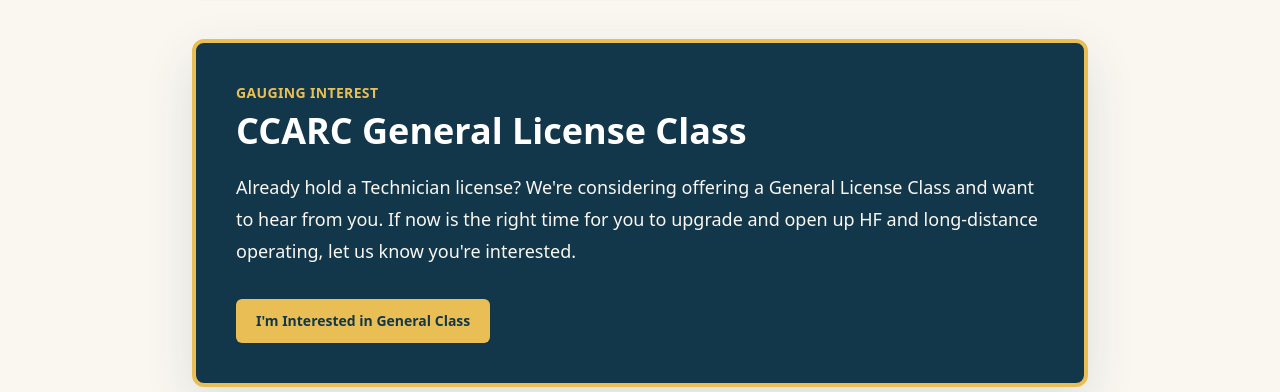
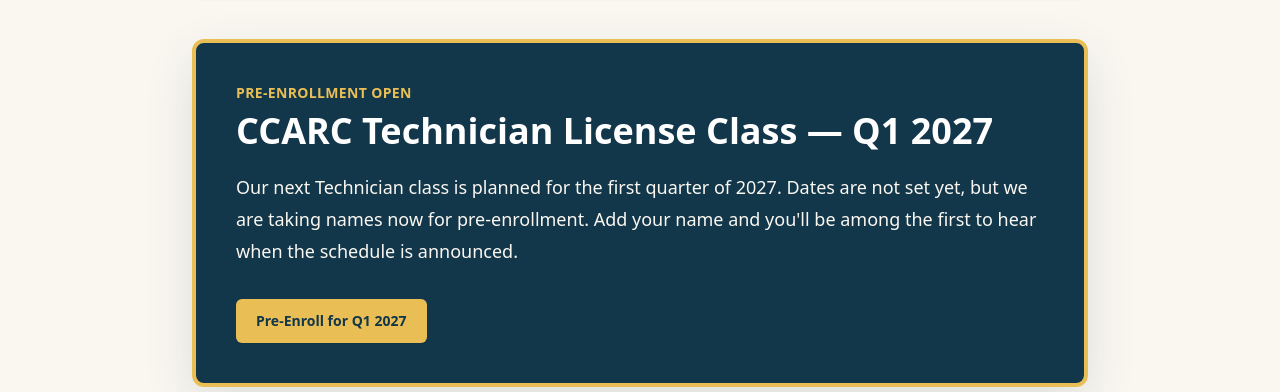
Before and after one commit to membership-ccarc/n7rb, a Next.js app: page /classes in a window 1280 px wide. Shown: the part 560-952 px from the top of the page. Built offline with nearby package versions, Linux system fonts and the light colour scheme; no server answers.

Commit message:
hid the general class interest check on the classes page.

```diff
--- a/app/classes/page.tsx
+++ b/app/classes/page.tsx
@@ -8,7 +8,7 @@ import { pageMetadata } from "@/lib/metadata";
 
 export const metadata = pageMetadata({
   title: "Classes",
-  description: "Free Technician License Class in Helena, Montana. Pre-enrollment is open for the Q1 2027 Technician class, and CCARC is gauging interest in a General License Class. Learn FCC rules, radio fundamentals, antennas, and operating practices from local instructors.",
+  description: "Free Technician License Class in Helena, Montana. Pre-enrollment is open for the Q1 2027 Technician class. Learn FCC rules, radio fundamentals, antennas, and operating practices from local instructors.",
   path: "/classes",
 });
 
@@ -78,19 +78,6 @@ export default function ClassesPage() {
       />
 
       <div className="mx-auto mt-10 max-w-4xl overflow-hidden rounded-xl border-4 border-gold-300 bg-mountain-900 shadow-soft">
-        <div className="px-6 py-8 sm:px-10 sm:py-10">
-          <p className="text-sm font-bold uppercase tracking-wide text-gold-300">Gauging Interest</p>
-          <h2 className="mt-2 text-3xl font-black text-white sm:text-4xl">CCARC General License Class</h2>
-          <p className="mt-5 text-lg leading-8 text-stonewarm-50">
-            Already hold a Technician license? We&apos;re considering offering a General License Class and want to hear from you. If now is the right time for you to upgrade and open up HF and long-distance operating, let us know you&apos;re interested.
-          </p>
-          <div className="mt-8 flex flex-col gap-3 sm:flex-row sm:flex-wrap">
-            <ButtonLink href="/classes?interest=General#class-signup-form" variant="secondary">I&apos;m Interested in General Class</ButtonLink>
-          </div>
-        </div>
-      </div>
-
-      <div className="mx-auto mt-8 max-w-4xl overflow-hidden rounded-xl border-4 border-gold-300 bg-mountain-900 shadow-soft">
         <div className="px-6 py-8 sm:px-10 sm:py-10">
           <p className="text-sm font-bold uppercase tracking-wide text-gold-300">Pre-Enrollment Open</p>
           <h2 className="mt-2 text-3xl font-black text-white sm:text-4xl">CCARC Technician License Class — Q1 2027</h2>
--- a/app/sitemap.ts
+++ b/app/sitemap.ts
@@ -10,7 +10,7 @@ const routes = [
   { path: "/ares", updated: "2026-09-28" },
   { path: "/ares/ares-training", updated: "2026-07-21" },
   { path: "/ares/field-operations-guides", updated: "2026-07-21" },
-  { path: "/classes", updated: "2026-10-13" },
+  { path: "/classes", updated: "2026-10-27" },
   { path: "/get-licensed", updated: "2026-10-13" },
   { path: "/join-contact", updated: "2026-10-12" },
   { path: "/join-contact/membership-application", updated: "2026-10-08" },
```
